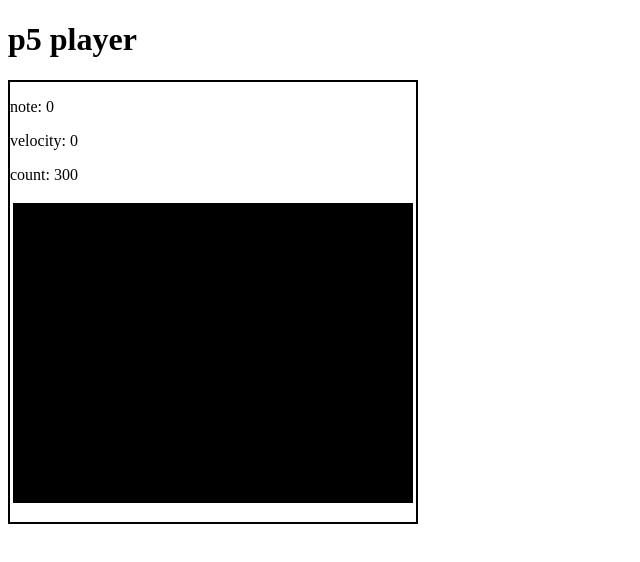
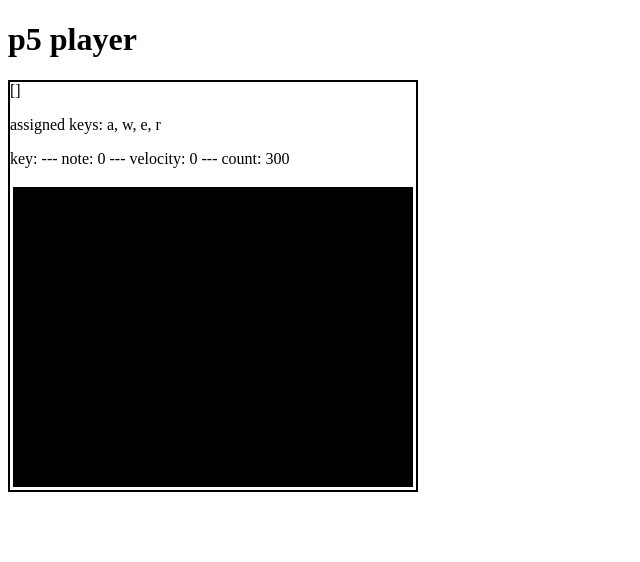
Before and after one commit to paulsalamone/synthae-vue-2, a Vue app: page / in a window 1280 px wide. Shown: the top 562 px of the page, without its empty margins (0-640 px from the left). Built offline with nearby package versions, Linux system fonts and the light colour scheme.

Commit message:
neuester stand mit gescheiterte fade-out versuch

```diff
--- a/src/components/p5-canvas/mixins/midimixin.js
+++ b/src/components/p5-canvas/mixins/midimixin.js
@@ -1,13 +1,51 @@
 export default {
     data() {
         return {
+            incomingKey: "",
             incomingNote: 0,
             incomingVelocity: 0,
             incomingCC: 0,
             noteTriggered: false
         }
     },
+    mounted() {
+        document.addEventListener('keyup', this.handleKeyUp);
+
+    },
+    beforeUnmount() {
+        document.removeEventListener('keyup', this.handleKeyUp);
+    },
     methods: {
+        handleKeyUp(event) {
+            if (event.key === 'q') {
+                console.log("q")
+                this.incomingKey = 'q'
+                this.incomingNote = 36,
+                    this.incomingVelocity = 122
+            }
+            if (event.key === 'w') {
+                console.log("w")
+                this.incomingKey = event.key
+
+                this.incomingNote = 37,
+                    this.incomingVelocity = 125
+            }
+            if (event.key === 'e') {
+                console.log("e")
+                this.incomingKey = event.key
+
+                this.incomingNote = 38,
+                    this.incomingVelocity = 127
+            }
+            if (event.key === 'r') {
+                console.log("r")
+                this.incomingKey = event.key
+                this.incomingCC = 40;
+                this.incomingNote = 39,
+                    this.incomingVelocity = 50
+            }
+            this.noteTriggered = !this.noteTriggered;
+        },
         initiateMidi() {
             if (navigator.requestMIDIAccess) {
                 navigator.requestMIDIAccess().then(this.onMIDISuccess, this.onMIDIFailure)
--- a/src/components/p5-canvas/p5-canvas.vue
+++ b/src/components/p5-canvas/p5-canvas.vue
@@ -1,12 +1,14 @@
 <template>
   <div class="p5-canvas">
-    <!-- {{ symages }}
-    {{ active }} -->
-    <p>note: {{ incomingNote }}</p>
-    <p>velocity: {{ incomingVelocity }}</p>
-    <p>count: {{ masterClock }}</p>
+    <!-- {{ symages }} -->
+    {{ active }}
+    <p>assigned keys: a, w, e, r</p>
+    <p>
+      key: {{ incomingKey }} --- note: {{ incomingNote }} --- velocity: {{ incomingVelocity }} ---
+      count: {{ masterClock }}
+    </p>
     <div ref="p5Container" id="p5parent"></div>
-    <p>{{ insertCode }}</p>
+    <!-- <p>{{ insertCode }}</p> -->
   </div>
 </template>
 
@@ -26,6 +28,7 @@ export default {
   },
   watch: {
     noteTriggered() {
+      console.log('noteTriggered', this.incomingNote)
       this.handleNote(this.incomingNote)
     }
   },
@@ -44,6 +47,7 @@ export default {
   props: {},
   methods: {
     handleNote(val) {
+      console.log('handleNote: val', val)
       this.symages.forEach((symage) => {
         if (symage.note === val) {
           this.pushToActive(symage)
@@ -71,10 +75,20 @@ export default {
           this.active[i].print
           // REMOVE EXPIRED
           if (this.active[i].currentFrame > this.active[i].frames) {
-            this.active.splice(i, 1)
+            // this.active.splice(i, 1)
           } else {
             // RENDER CURRENT
 
+            // let fillColor;
+            // if (this.active[i].fill) {
+            //   fillColor = this.active[i].fill;
+
+            //   // p.fill(
+            //   //   `rgba(${this.active[i].currentFrame * 5}, ${
+            //   //     this.active[i].currentFrame * 5
+            //   //   }, 200, 0.5)`
+            //   // )
+            // }
             // precode
             if (this.active[i].precode) {
               eval(this.active[i].precode)
@@ -83,15 +97,27 @@ export default {
             // animation
             if (this.active[i].animation && this.active[i].animation[this.active[i].currentFrame]) {
               console.log('anim')
+              console.log(this.active[i].currentFrame)
               eval(this.active[i].animation[this.active[i].currentFrame])
             }
+            // XX STUFF
+            if (this.active[i].xx) {
+              let xxx = p.color('red')
+              xxx.setAlpha(this.active[i].currentFrame * 2 + 20)
+
+              // xxx.p.setAlpha()
+              // console.log('xxx', xxx)
+              p.fill(xxx)
+            }
+
             // postcode
             if (this.active[i].postcode) {
               eval(this.active[i].postcode)
             }
+
             // reset for next symage:
             p.strokeWeight(0)
-
+            // p.fill('rgba(0,0,0,0)')
             // ITERATE
             this.active[i].currentFrame++
           }
--- a/src/components/p5-canvas/symages/symages.js
+++ b/src/components/p5-canvas/symages/symages.js
@@ -3,6 +3,7 @@ export default [
         id: 1,
         name: 'kevin',
         note: 36,
+        // don't need frames, just calculate length of animations?
         frames: 10,
         precode: `p.fill(255, 0, 0); `,
         animation: [
@@ -42,11 +43,29 @@ export default [
         id: 2,
         name: 'sam',
         note: 38,
-        frames: 2,
-        precode: `
-            p.fill(0, 0, 255);
-            p.circle(150,250,100);
-            `
+        frames: 20,
+        animation: [
+            "p.fill('rgba(100, 200, 30, 0.1)')",
+            "p.fill('rgba(100, 200, 30, 0.2)')",
+            "p.fill('rgba(100, 200, 30, 0.3)')",
+            "p.fill('rgba(100, 200, 30, 0.4)')",
+            "p.fill('rgba(100, 200, 30, 0.5)')",
+            "p.fill('rgba(100, 200, 30, 0.6)')",
+            "p.fill('rgba(100, 200, 30, 0.7)')",
+            "p.fill('rgba(100, 200, 30, 0.8)')",
+            "p.fill('rgba(100, 200, 30, 0.9)')",
+            "p.fill('rgba(100, 200, 30, 1)')", "p.fill('rgba(100, 200, 30, 0.9)')", "p.fill('rgba(100, 200, 30, 0.8)')", "p.fill('rgba(100, 200, 30, 0.7)')",
+            "p.fill('rgba(100, 200, 30, 0.6)')",
+            "p.fill('rgba(100, 200, 30, 0.5)')",
+            "p.fill('rgba(100, 200, 30, 0.4)')",
+            "p.fill('rgba(100, 200, 30, 0.3)')",
+            "p.fill('rgba(100, 200, 30, 0.2)')",
+            "p.fill('rgba(100, 200, 30, 0.1)')",
+
+        ],
+        postcode: `p.circle(200,200,200);`
+
+
     },
     {
         id: 3,
@@ -54,11 +73,10 @@ export default [
         note: 39,
         cc: 77,
         frames: 2,
-        precode: `
-            p.fill("black");
-            p.stroke("white");
-            p.strokeWeight(this.incomingCC / 5 + 2);
-            p.circle(p.width/2,p.height/2, this.incomingVelocity * 4 + 20);
-            `
+        xx: true,
+        xxColor: 'red',
+        postcode: `
+        p.circle(200,200,200);`
+
     },
 ]
```
